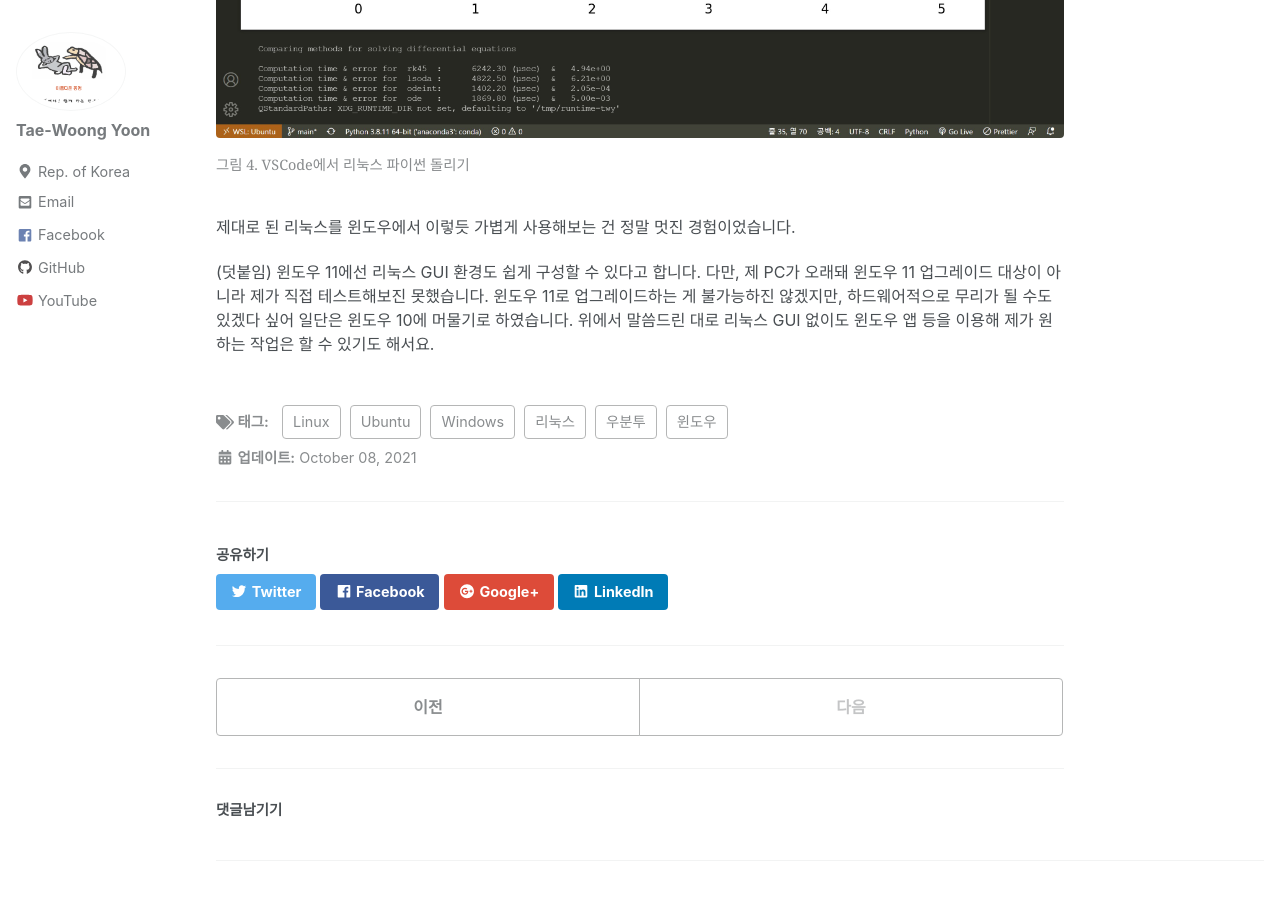
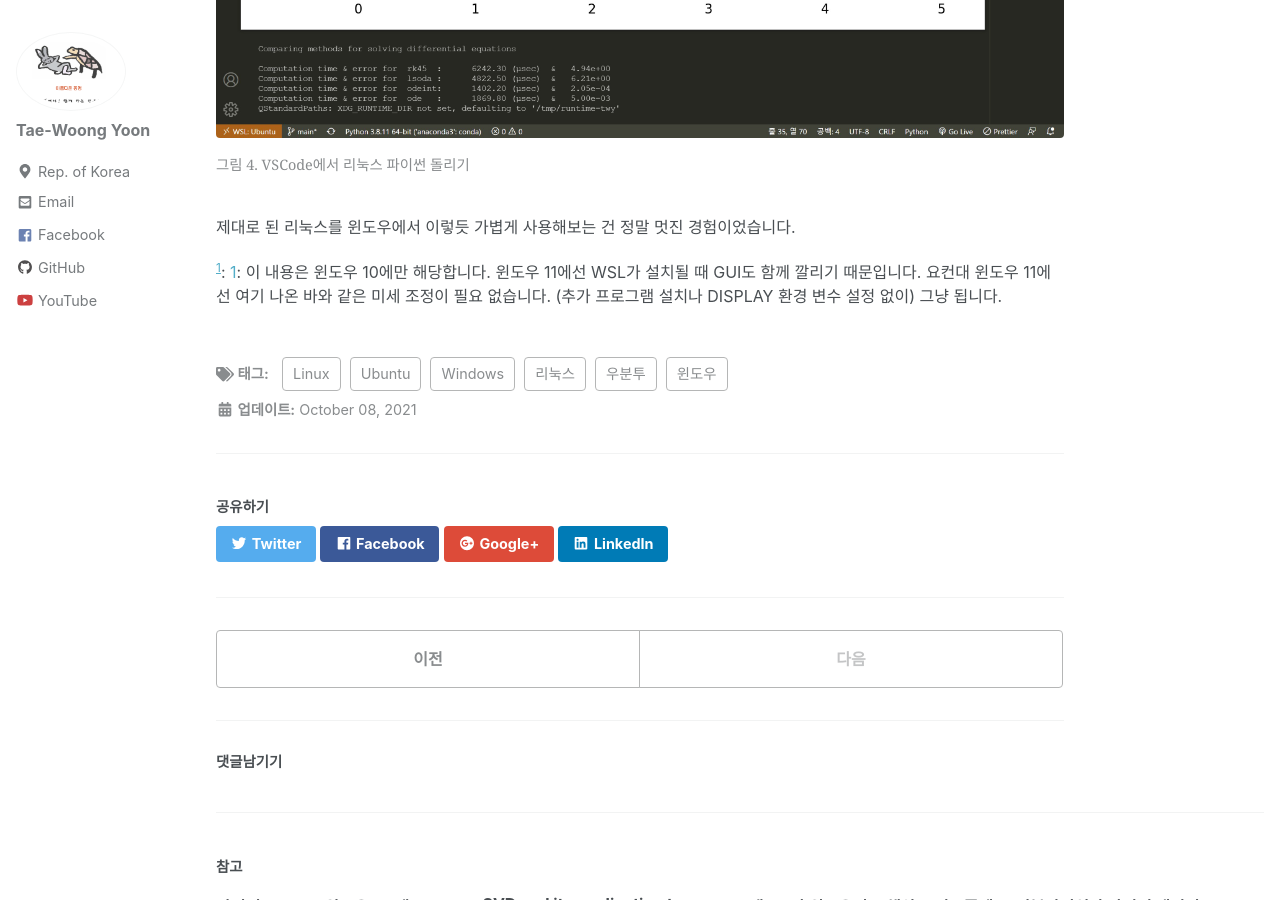
Before and after one commit to twy80/mkkim85.github.io, a Jekyll site: the page built from _posts/2021-10-08-wsl.md, in a window 1280 px wide and 900 px high, scrolled down 4808 px. Built offline with Jekyll 4.4.1, drawn with Linux system fonts in a browser that asks for light colours; nearby versions of some CDN libraries; some of the changed text lies outside the part shown.

Commit message:
Update 2021-10-08-wsl.md

```diff
--- a/_posts/2021-10-08-wsl.md
+++ b/_posts/2021-10-08-wsl.md
@@ -65,7 +65,7 @@
     <figcaption>그림 2. VSCode 사용하기: 윈도우(왼쪽 창)와 리눅스(오른쪽 창)</figcaption>
 </figure>
 
-## 리눅스 파이썬을 위한 미세 조정
+## GUI를 위한 미세 조정<sup>[1](#footnote_1)</sup>
 
 이미 언급한 바 있듯이 리눅스에서 윈도우 프로그램을 사용할 수 있어 리눅스용 GUI 도구는 준비해두지 않았습니다. 하지만 파이썬의 matplotlib나 tkinter가 만드는 그림을 윈도우가 바로 그려줄 수는 없는 노릇입니다. 해법은 윈도우에 X 서버 프로그램을 설치하는 것입니다. 여러 방법이 있다 하는데, 저는 눈에 제일 잘 띄는 [VsXsrv](https://sourceforge.net/projects/vcxsrv/)를 골랐고요, 설치하고 나서 실행할 때 마지막 부분에서 'Disable Access Control'을 선택해주었습니다.
 
@@ -97,4 +97,4 @@
 
 제대로 된 리눅스를 윈도우에서 이렇듯 가볍게 사용해보는 건 정말 멋진 경험이었습니다.
 
-(덧붙임) 윈도우 11에선 리눅스 GUI 환경도 쉽게 구성할 수 있다고 합니다. 다만, 제 PC가 오래돼 윈도우 11 업그레이드 대상이 아니라 제가 직접 테스트해보진 못했습니다. 윈도우 11로 업그레이드하는 게 불가능하진 않겠지만, 하드웨어적으로 무리가 될 수도 있겠다 싶어 일단은 윈도우 10에 머물기로 하였습니다. 위에서 말씀드린 대로 리눅스 GUI 없이도 윈도우 앱 등을 이용해 제가 원하는 작업은 할 수 있기도 해서요.
+<sup>[1](#footnote_1)</sup>: <a name="footnote_1">1</a>: 이 내용은 윈도우 10에만 해당합니다. 윈도우 11에선 WSL가 설치될 때 GUI도 함께 깔리기 때문입니다. 요컨대 윈도우 11에선 여기 나온 바와 같은 미세 조정이 필요 없습니다. (추가 프로그램 설치나 DISPLAY 환경 변수 설정 없이) 그냥 됩니다.
```
